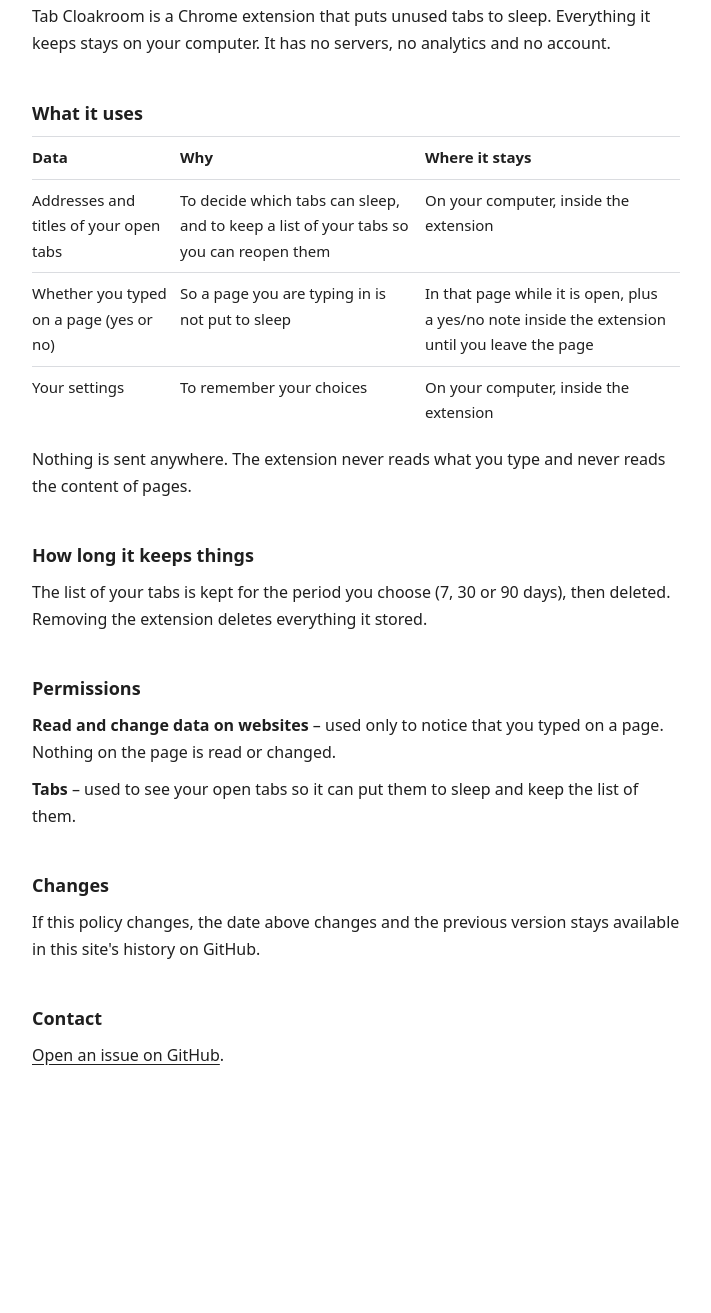
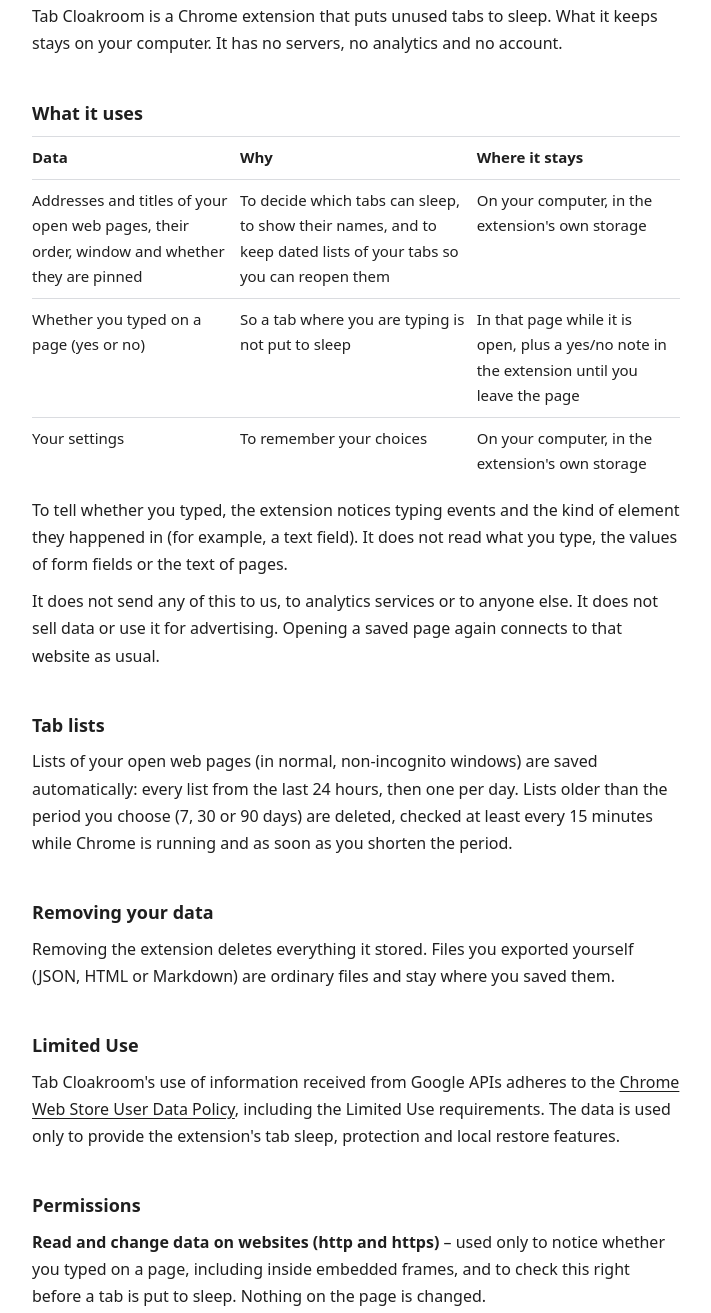
Before and after one commit to DelacrowLab/napkeep, a plain HTML site: page privacy.html in a window 1280 px wide. Shown: the part 194-1507 px from the top of the page, without its empty margins (284-995 px from the left). Before the commit the page ends 1353 px from the top, so only its background shows below. Drawn offline with Linux system fonts and the light colour scheme.

Commit message:
Privacy policy: Limited Use statement, precise data handling and retention
Co-Authored-By: Claude Opus 5.5 <noreply@anthropic.com>

```diff
--- a/privacy.html
+++ b/privacy.html
@@ -12,28 +12,34 @@
   <h1>Privacy Policy</h1>
   <p class="muted">Last updated: 15 November 2026</p>
 
-  <p>Tab Cloakroom is a Chrome extension that puts unused tabs to sleep. Everything it keeps stays on your computer. It has no servers, no analytics and no account.</p>
+  <p>Tab Cloakroom is a Chrome extension that puts unused tabs to sleep. What it keeps stays on your computer. It has no servers, no analytics and no account.</p>
 
   <h2>What it uses</h2>
   <table>
     <thead><tr><th>Data</th><th>Why</th><th>Where it stays</th></tr></thead>
     <tbody>
-      <tr><td>Addresses and titles of your open tabs</td><td>To decide which tabs can sleep, and to keep a list of your tabs so you can reopen them</td><td>On your computer, inside the extension</td></tr>
-      <tr><td>Whether you typed on a page (yes or no)</td><td>So a page you are typing in is not put to sleep</td><td>In that page while it is open, plus a yes/no note inside the extension until you leave the page</td></tr>
-      <tr><td>Your settings</td><td>To remember your choices</td><td>On your computer, inside the extension</td></tr>
+      <tr><td>Addresses and titles of your open web pages, their order, window and whether they are pinned</td><td>To decide which tabs can sleep, to show their names, and to keep dated lists of your tabs so you can reopen them</td><td>On your computer, in the extension's own storage</td></tr>
+      <tr><td>Whether you typed on a page (yes or no)</td><td>So a tab where you are typing is not put to sleep</td><td>In that page while it is open, plus a yes/no note in the extension until you leave the page</td></tr>
+      <tr><td>Your settings</td><td>To remember your choices</td><td>On your computer, in the extension's own storage</td></tr>
     </tbody>
   </table>
-  <p style="margin-top:12px">Nothing is sent anywhere. The extension never reads what you type and never reads the content of pages.</p>
+  <p style="margin-top:12px">To tell whether you typed, the extension notices typing events and the kind of element they happened in (for example, a text field). It does not read what you type, the values of form fields or the text of pages.</p>
+  <p>It does not send any of this to us, to analytics services or to anyone else. It does not sell data or use it for advertising. Opening a saved page again connects to that website as usual.</p>
 
-  <h2>How long it keeps things</h2>
-  <p>The list of your tabs is kept for the period you choose (7, 30 or 90 days), then deleted. Removing the extension deletes everything it stored.</p>
+  <h2>Tab lists</h2>
+  <p>Lists of your open web pages (in normal, non-incognito windows) are saved automatically: every list from the last 24 hours, then one per day. Lists older than the period you choose (7, 30 or 90 days) are deleted, checked at least every 15 minutes while Chrome is running and as soon as you shorten the period.</p>
+
+  <h2>Removing your data</h2>
+  <p>Removing the extension deletes everything it stored. Files you exported yourself (JSON, HTML or Markdown) are ordinary files and stay where you saved them.</p>
+
+  <h2>Limited Use</h2>
+  <p>Tab Cloakroom's use of information received from Google APIs adheres to the <a href="https://developer.chrome.com/docs/webstore/program-policies/limited-use">Chrome Web Store User Data Policy</a>, including the Limited Use requirements. The data is used only to provide the extension's tab sleep, protection and local restore features.</p>
 
   <h2>Permissions</h2>
-  <p><strong>Read and change data on websites</strong> – used only to notice that you typed on a page. Nothing on the page is read or changed.</p>
-  <p><strong>Tabs</strong> – used to see your open tabs so it can put them to sleep and keep the list of them.</p>
+  <p><strong>Read and change data on websites (http and https)</strong> – used only to notice whether you typed on a page, including inside embedded frames, and to check this right before a tab is put to sleep. Nothing on the page is changed.</p>
 
   <h2>Changes</h2>
-  <p>If this policy changes, the date above changes and the previous version stays available in this site's history on GitHub.</p>
+  <p>If this policy changes, the date above changes and earlier versions stay available in this site's history on GitHub.</p>
 
   <h2>Contact</h2>
   <p><a href="https://github.com/DelacrowLab/tab-cloakroom/issues">Open an issue on GitHub</a>.</p>
```
Also changed, not shown: index.html (+2 -2 lines).
